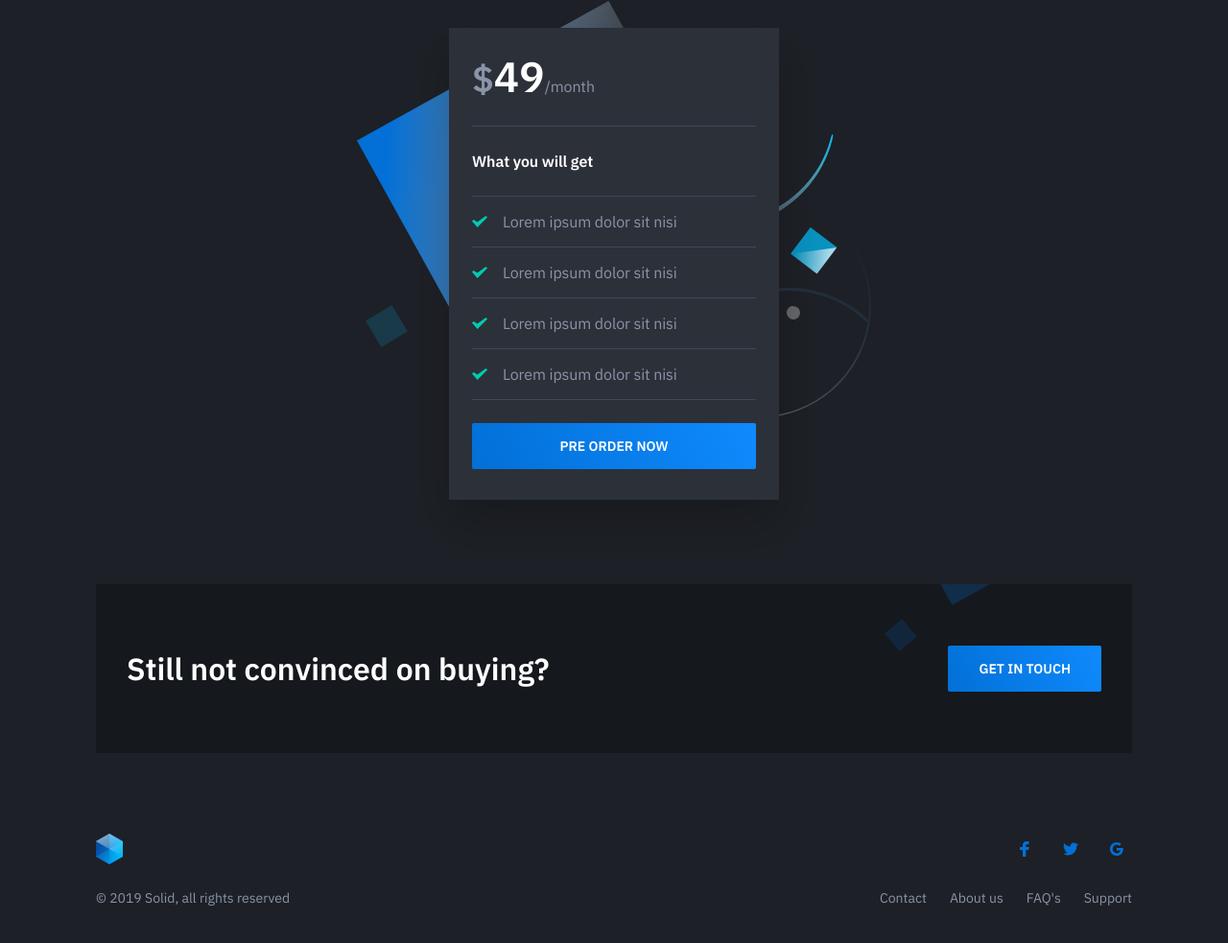
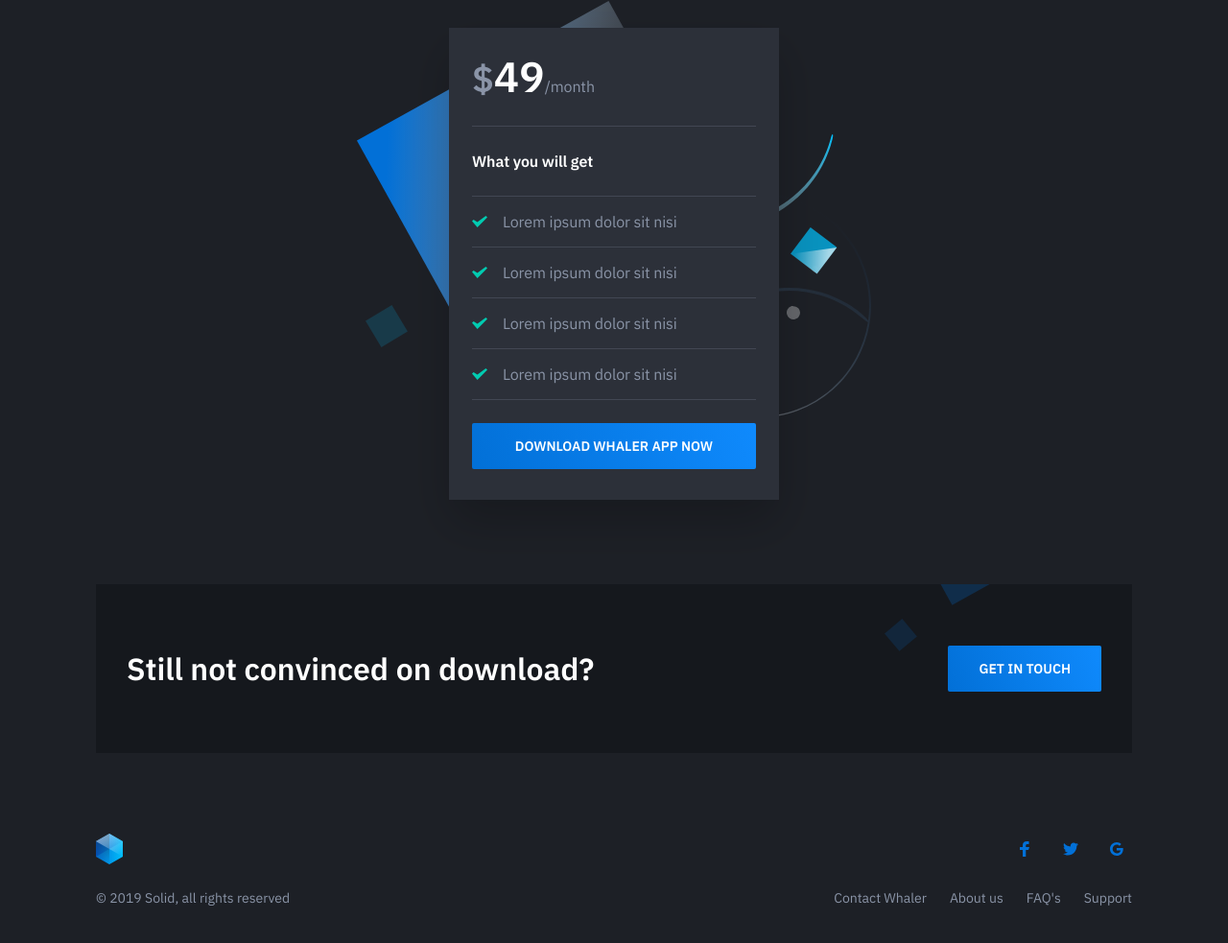
Before and after one commit to qjawe/whalerapp, a website: page index.html in a window 1280 px wide. Shown: the part 1821-2804 px from the top of the page at 96% size. Drawn offline with nearby package versions, Linux system fonts and the light colour scheme; files that its build step writes are made by us from their sources; files whose address does not match are found by name.

Commit message:
custom to whaler index
change the whaler name on index.html

```diff
--- a/index.html
+++ b/index.html
@@ -4,7 +4,7 @@
     <meta charset="utf-8">
     <meta http-equiv="X-UA-Compatible" content="IE=edge">
     <meta name="viewport" content="width=device-width, initial-scale=1">
-    <title>Solid Template</title>
+    <title>Whaler App</title>
     <link href="https://fonts.googleapis.com/css?family=IBM+Plex+Sans:400,600" rel="stylesheet">
     <link rel="stylesheet" href="dist/css/style.css">
 	<script src="https://unpkg.com/animejs@3.0.1/lib/anime.min.js"></script>
@@ -148,7 +148,7 @@
                                         </ul>
                                     </div>
                                     <div class="pricing-table-cta mb-8">
-                                        <a class="button button-primary button-shadow button-block" href="#">Pre order now</a>
+                                        <a class="button button-primary button-shadow button-block" href="#">Download Whaler App now</a>
                                     </div>
                                 </div>
                             </div>
@@ -160,7 +160,7 @@
 			<section class="cta section">
 				<div class="container">
 					<div class="cta-inner section-inner">
-						<h3 class="section-title mt-0">Still not convinced on buying?</h3>
+						<h3 class="section-title mt-0">Still not convinced on download?</h3>
 						<div class="cta-cta">
 							<a class="button button-primary button-wide-mobile" href="#">Get in touch</a>
 						</div>
@@ -179,7 +179,7 @@
                     </div>
                     <ul class="footer-links list-reset">
                         <li>
-                            <a href="#">Contact</a>
+                            <a href="#">Contact Whaler</a>
                         </li>
                         <li>
                             <a href="#">About us</a>
```
